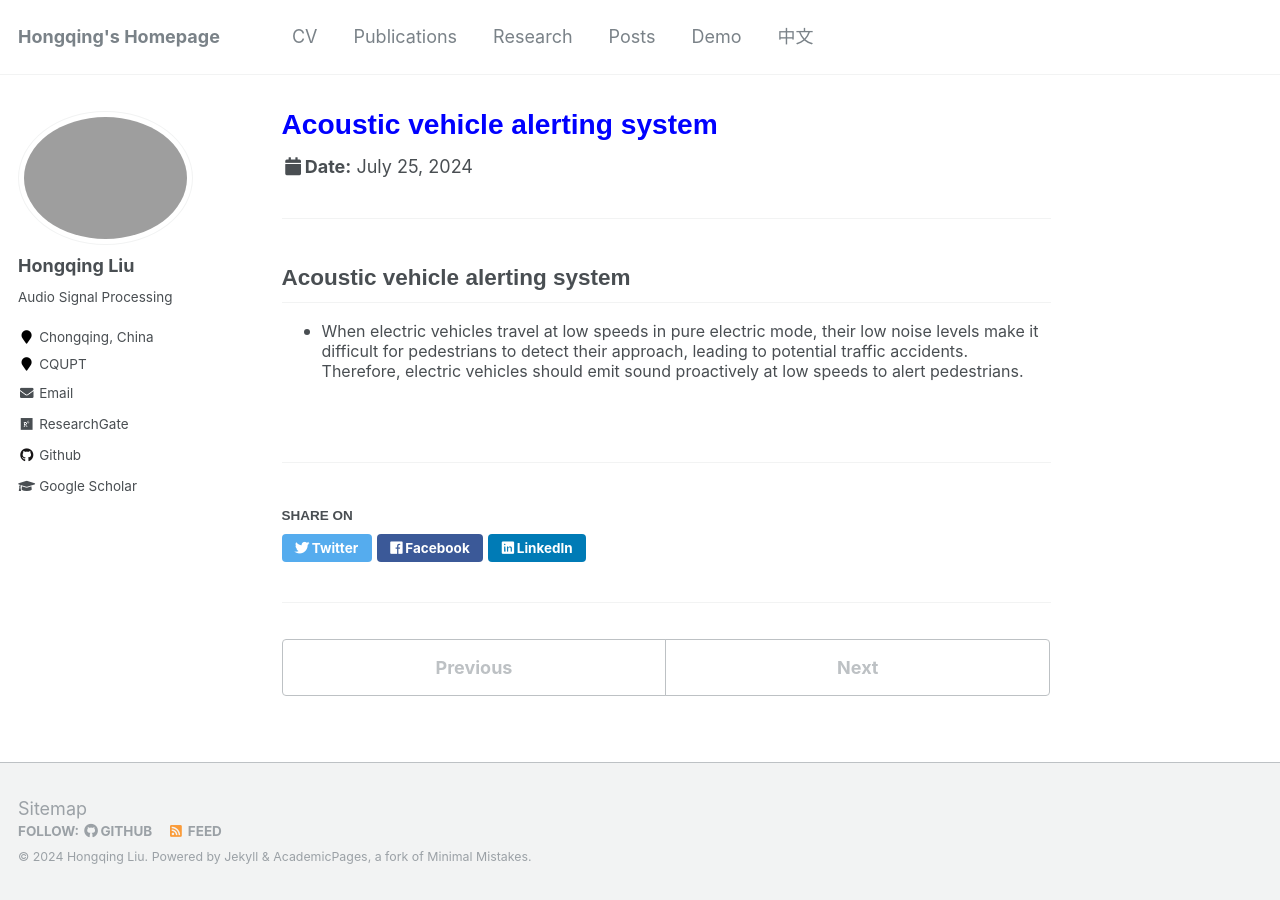
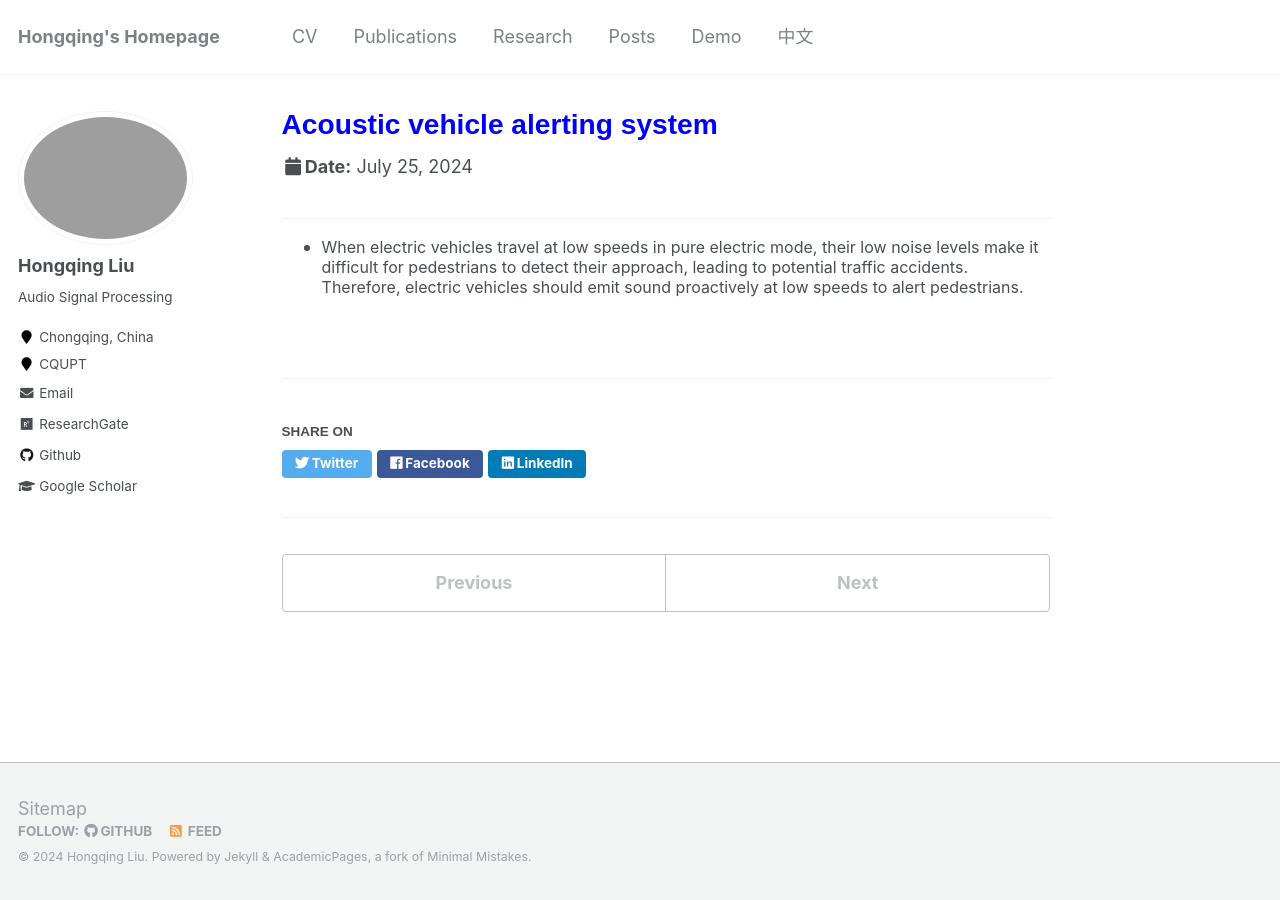
Before and after one commit to hong-qing-liu/english-hong-qing-liu.github.io, a Jekyll site: the page built from _talks/AVAS.md, in a window 1280 px wide. Built offline with Jekyll 4.4.1, drawn with Linux system fonts in a browser that asks for light colours.

Commit message:
Update AVAS.md

```diff
--- a/_talks/AVAS.md
+++ b/_talks/AVAS.md
@@ -1,10 +1,9 @@
 ---
-title: "<span style=\"color: blue;\"> Acoustic vehicle alerting system </span>"
+title: "<span style=\"color: blue; text-decoration: none;\">  Acoustic vehicle alerting system </span>"
 collection: talks
 type: "Talk"
 permalink: /talks/AVAS
 ---
 
 ---
-## Acoustic vehicle alerting system
 - <font size=3> When electric vehicles travel at low speeds in pure electric mode, their low noise levels make it difficult for pedestrians to detect their approach, leading to potential traffic accidents. Therefore, electric vehicles should emit sound proactively at low speeds to alert pedestrians.</font>
```
